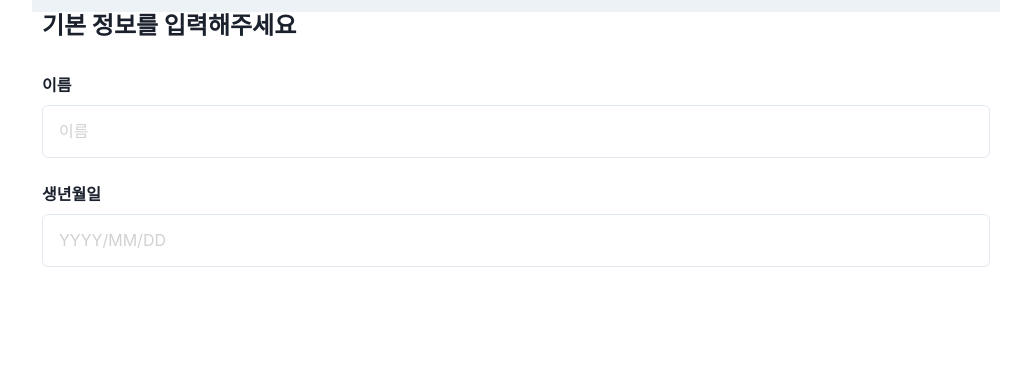
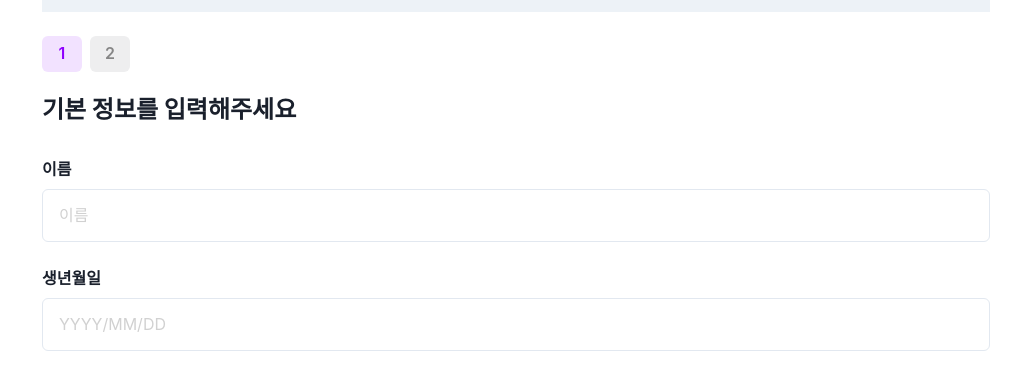
Before and after one commit to foodteacher/FoodTeacherV2-FE, a Next.js app: page /survey in a window 1280 px wide. Shown: the top 390 px of the page, without its empty margins (124-1155 px from the left). Built offline with nearby package versions, Linux system fonts and the light colour scheme.

Commit message:
style : signup funnel
회원가입 funnel layout 조정

Refs:[#21]

```diff
--- a/app/(featured-slice)/shared/Funnel/Funnel.tsx
+++ b/app/(featured-slice)/shared/Funnel/Funnel.tsx
@@ -1,6 +1,6 @@
 "use client";
 import { FunnelState } from "@/app/(featured-slice)/widgets/signupFunnel/types";
-import { Box, Progress } from "@chakra-ui/react";
+import { Box, Button, ButtonGroup, Progress, VStack } from "@chakra-ui/react";
 import React, { createContext, useContext, PropsWithChildren } from "react";
 
 const FunnelProvider = createContext<FunnelState | null>(null);
@@ -13,8 +13,18 @@ const Funnel = ({
 }: PropsWithChildren<FunnelState>) => {
   return (
     <FunnelProvider.Provider value={{ currentStep, funnelState }}>
-      <Progress value={progress} />
-      {children}
+      <Box margin={"0 10px"}>
+        <Progress value={progress} />
+        <ButtonGroup margin={"24px 0"}>
+          <Button w={"36px"} h={"36px"} color={"#8F00FF"} bg={"#F2E2FF"}>
+            1
+          </Button>
+          <Button w={"36px"} h={"36px"} color={"#868686"} bg={"#EEEEEF"}>
+            2
+          </Button>
+        </ButtonGroup>
+        {children}
+      </Box>
     </FunnelProvider.Provider>
   );
 };
@@ -25,9 +35,7 @@ const Step = ({ children, name }: PropsWithChildren<{ name: string }>) => {
     throw new Error("not Context");
   }
 
-  return (
-    <Box margin={"0 10px"}>{context.currentStep === name && children}</Box>
-  );
+  return <>{context.currentStep === name && children}</>;
 };
 
 Funnel.Step = Step;
```
